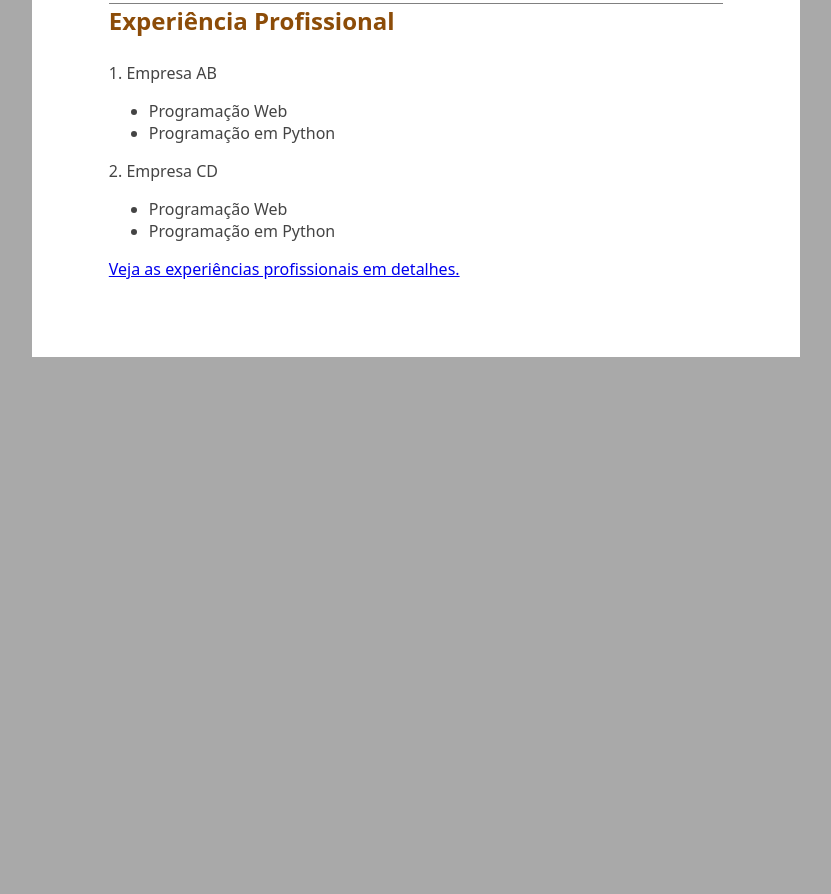
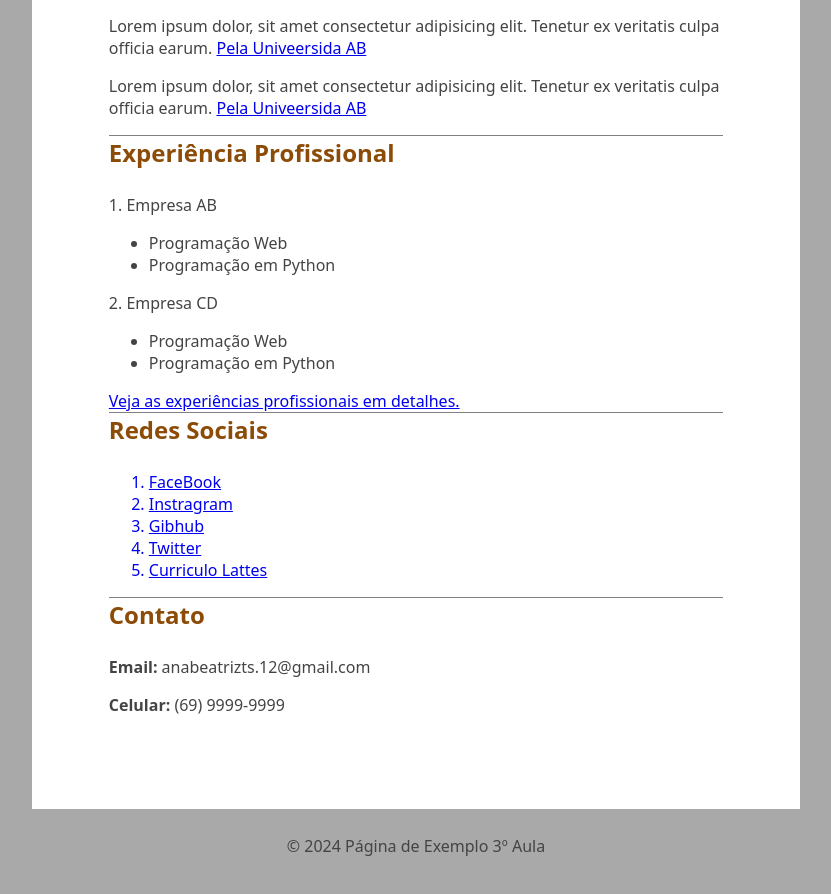
Before and after one commit to AnaBeatrizTS/TopicosEspeciaisDeTI, a plain HTML site: page TAREFA 1/1TarefaTopicosEspeciais.html in a window 1280 px wide. Shown: the part 882-1776 px from the top of the page, without its empty margins (224-1055 px from the left). Before the commit the page ends 1265 px from the top, so only its background shows below. Drawn offline with Linux system fonts and the light colour scheme.

Commit message:
Add files via upload

```diff
--- a/TAREFA 1/1TarefaTopicosEspeciais.css
+++ b/TAREFA 1/1TarefaTopicosEspeciais.css
@@ -29,3 +29,9 @@ img{
     width: 250px;
 
 }
+
+footer {
+    text-align: center;
+    padding: 10px 0;
+    width: 100%;
+}
--- a/TAREFA 1/1TarefaTopicosEspeciais.html
+++ b/TAREFA 1/1TarefaTopicosEspeciais.html
@@ -5,7 +5,7 @@
     <meta http-equiv="X-UA-Compatible" content="IE=edge">
     <meta name="viewport" content="width=device-width, initial-scale=1.0">
     <link rel = "stylesheet" href="1TarefaTopicosEspeciais.css">
-    <title>Currículo - 1 Tarefa de Tópicos Especiais em TI</title>
+    <title>Disciplina - Tópicos Especiais em TI</title>
 </head>
 
 <body>
@@ -24,7 +24,8 @@
 
     <section id="Perfil">
     <h2>Perfil</h2>
-    <p>Lorem ipsum dolor sit amet consectetur adipisicing elit. Quia id accusantium nemo nihil, reprehenderit libero expedita laborum ullam, quos quod assumenda officiis ipsum tempore facere, incidunt aperiam sapiente architecto repellendus!</p>
+    <p>Lorem ipsum dolor sit amet consectetur adipisicing elit. Quia id accusantium nemo nihil, reprehenderit libero expedita laborum ullam, quos quod assumenda officiis ipsum tempore facere, incidunt aperiam sapiente architecto repellendus! Lorem, ipsum dolor sit amet consectetur adipisicing elit. Dicta, minus cumque! Neque dignissimos vitae ad, dicta asperiores, commodi voluptatem qui ab sint ut assumenda corrupti? Magnam aliquid ducimus ipsum in! Lorem, ipsum dolor sit amet consectetur adipisicing elit. Ea quam error nulla ratione illum a tempore ab repellendus voluptates eos? Optio numquam sint, illum mollitia possimus itaque et. Ut, id.</p>
+
     </section>
 
     <section id="Competencias">
@@ -39,9 +40,9 @@
     </section>
     <section id="Formacao">
         <h2>Formação Acadêmica</h2>
-        <p>Lorem ipsum dolor, sit amet consectetur adipisicing elit. Tenetur ex veritatis culpa officia earum. <a class ="Universidade123" href="https://www.unir.br/homepage">Pela Univeersida AB</a></p>
+        <p>Lorem ipsum dolor, sit amet consectetur adipisicing elit. Tenetur ex veritatis culpa officia earum. <a class ="Universidade123" href="https://www.unir.br/homepage" target="_blank">Pela Univeersida AB</a></p>
 
-        <p>Lorem ipsum dolor, sit amet consectetur adipisicing elit. Tenetur ex veritatis culpa officia earum. <a class ="UniversidadeAB" href="https://www.unir.br/homepage">Pela Univeersida AB</a></p>
+        <p>Lorem ipsum dolor, sit amet consectetur adipisicing elit. Tenetur ex veritatis culpa officia earum. <a class ="UniversidadeAB" href="https://www.unir.br/homepage" target="_blank">Pela Univeersida AB</a></p>
 
     </section>
     <section id="Experiencia">
@@ -62,8 +63,27 @@
         <a class="LinkExperiencias" href="https://www.linkedin.com/in/ana-beatriz-sa/" target="_blank">Veja as experiências profissionais em detalhes.</a>
 
     </section>
+    <section>
+        <h2>Redes Sociais</h2>
+        <ol>
+            <a href="https://www.facebook.com/?locale=pt_BR" target="_blank"> <li>FaceBook </li> </a>
+            <a href="https://www.instagram.com/ana.sa.12/" target="_blank"><li>Instragram</li></a>
+            <a href="https://github.com/AnaBeatrizTS" target="_blank"><li>Gibhub</li></a>
+            <a href="https://twitter.com" target="_blank"><li>Twitter</li></a>
+            <a href="http://lattes.cnpq.br/7726209448402579" target="_blank"> <li>Curriculo Lattes</li></a>
+        </ol>
+    </section>
+    <section>
+        <h2>Contato</h2>
+        <p><strong>Email:</strong> anabeatrizts.12@gmail.com </p>
+        <p><strong>Celular:</strong> (69) 9999-9999</p>
+    </section>
 
 
 </main>
 
+<footer>
+   <p>&copy; 2024 Página de Exemplo 3º Aula</p>
+</footer>
+
 </body>
```
